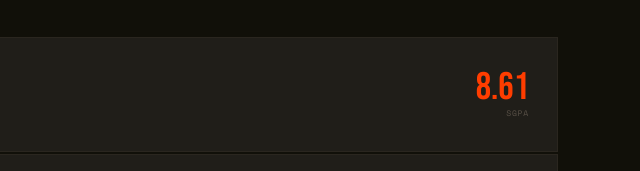
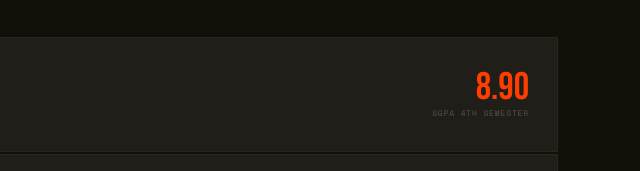
Before and after one commit to Sarbajitghosh27/Portfolio, a plain HTML site: page index.html in a window 1280 px wide. Shown: the part 5795-5966 px from the top of the page, 640-1280 px from the left. Drawn offline with nearby package versions, Linux system fonts and the light colour scheme.

Commit message:
Update index.html

```diff
--- a/index.html
+++ b/index.html
@@ -603,8 +603,8 @@
             <div class="edu-degree">B.Tech — Electronics &amp; Communication Engineering</div>
           </div>
           <div class="edu-score-wrap">
-            <div class="edu-score">8.61</div>
-            <div class="edu-score-lbl">SGPA</div>
+            <div class="edu-score">8.90</div>
+            <div class="edu-score-lbl">SGPA 4th Semester</div>
           </div>
         </div>
         <div class="edu-card reveal-up">
```
